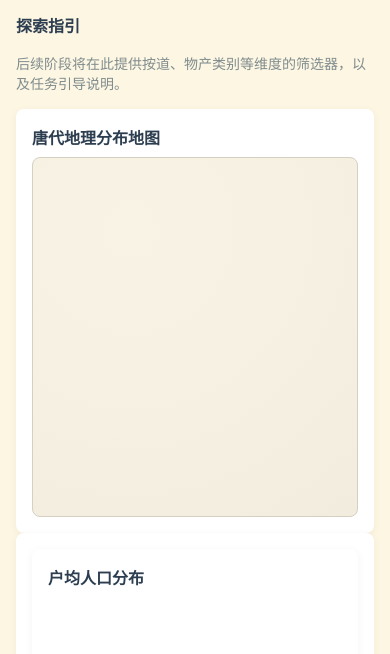
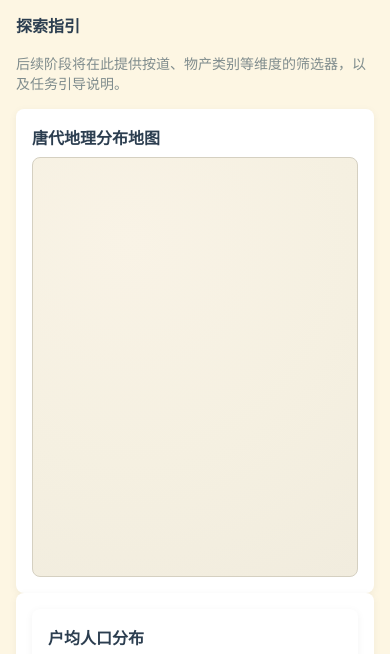
Before and after one commit to huajibing/TangDynasty-Visualization, a website with bundled scripts: page index.html in a window 390 px wide. Shown: the part 121-775 px from the top of the page. Built offline with nearby package versions, Linux system fonts and the light colour scheme; files whose address does not match are found by name.

Commit message:
chore(map): enlarge map viewport height

```diff
--- a/css/charts/map.css
+++ b/css/charts/map.css
@@ -2,10 +2,18 @@
 
 .chart--map {
   position: relative;
-  min-height: 360px;
+  height: 520px;
+  min-height: 520px;
   background: radial-gradient(circle at 30% 20%, #f9f3e6 0%, #f5f0e1 55%, #f1ecde 100%);
   border: 1px solid var(--color-border);
   border-radius: 8px;
+}
+
+@media (max-width: 1024px) {
+  .chart--map {
+    height: 420px;
+    min-height: 420px;
+  }
 }
 
 .map__boundary {
```
